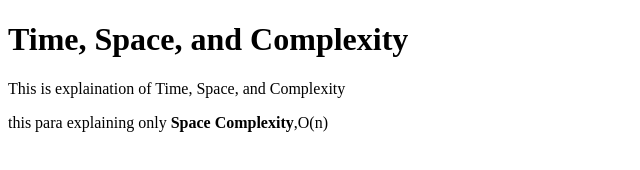
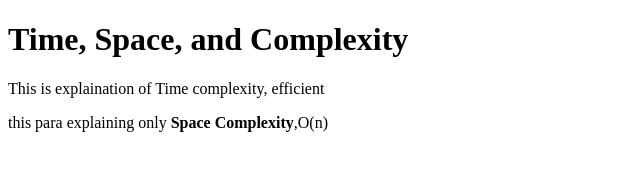
Before and after one commit to acciojob/time-and-space-complexity-kamblesid95, a website: page main.html in a window 1280 px wide. Shown: the full height of the page, 0-640 px from the left. Drawn offline with Linux system fonts and the light colour scheme.

Commit message:
created a submission

```diff
--- a/main.html
+++ b/main.html
@@ -9,7 +9,7 @@
 <body>
 	<!-- the entire body must be written by student -->
 	<h1>Time, Space, and Complexity</h1>
-	<p> This is explaination of Time, Space, and Complexity</p>
+	<p> This is explaination of Time complexity, efficient</p>
 	<p>this para explaining only <b>Space Complexity</b>,O(n)</p>
 
 
```
